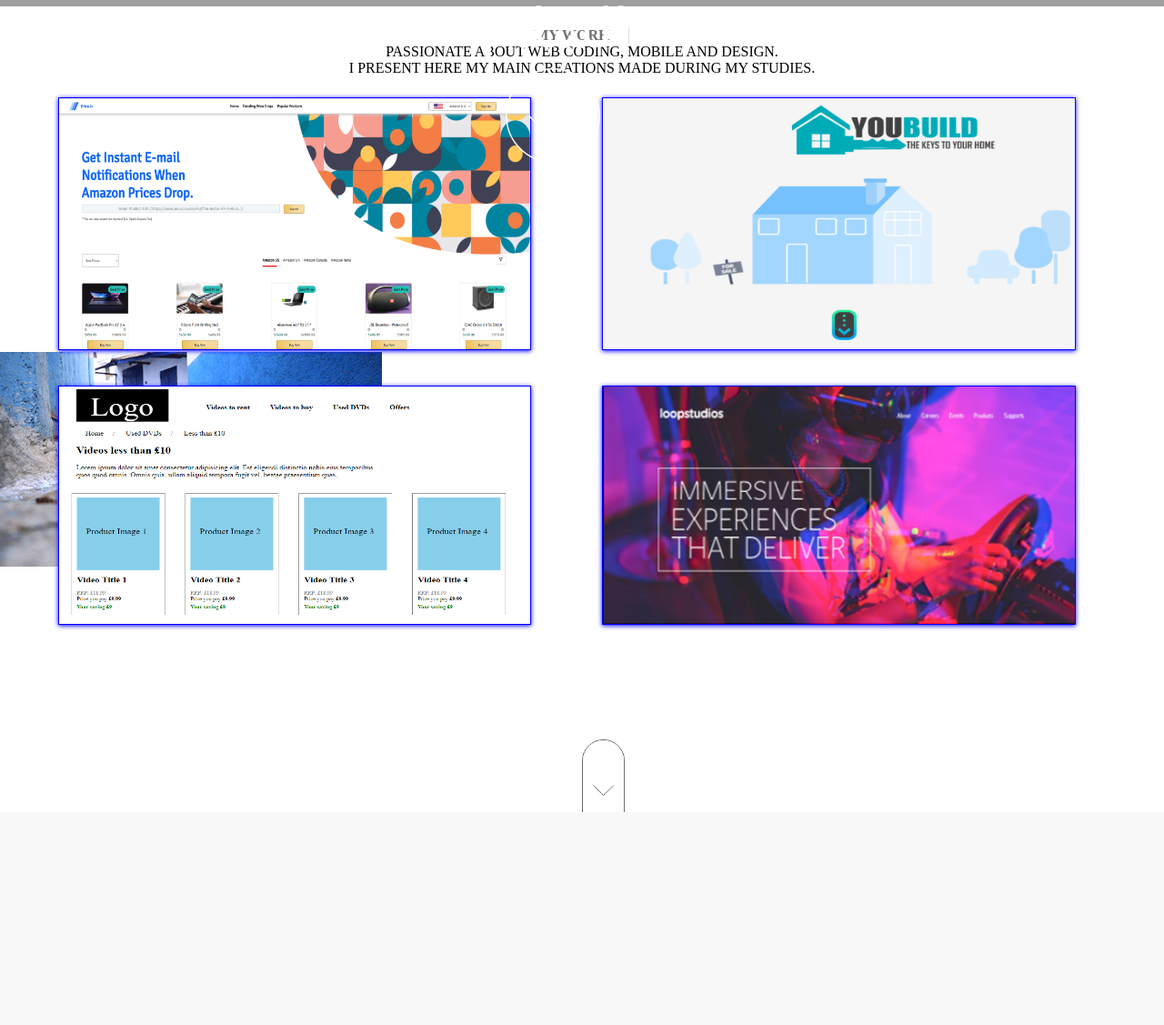
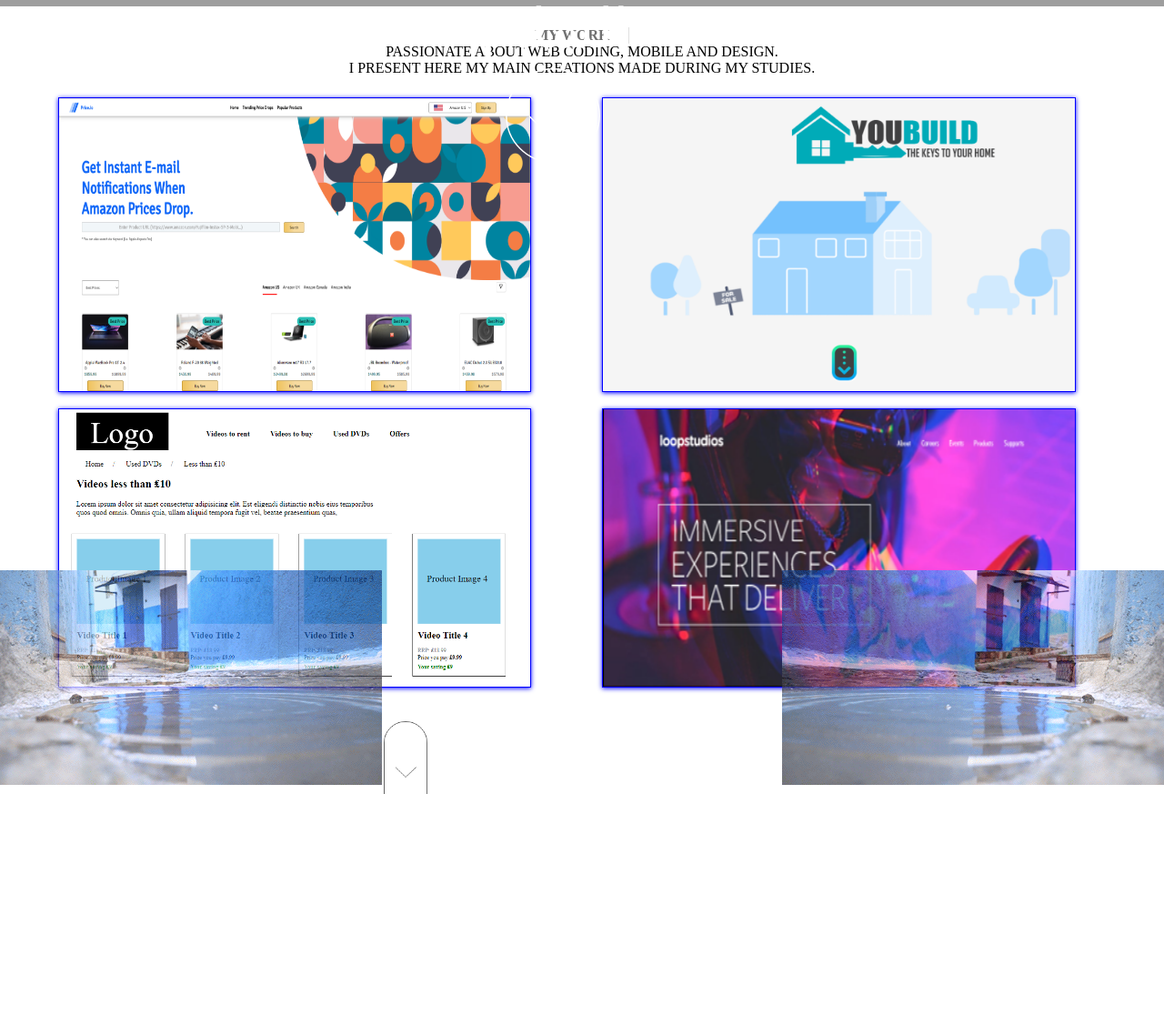
Before and after one commit to JAMALEEY/Portfolio_JamalEddineElidrissiYassir, a PHP site: page / in a window 1280 px wide. Shown: the part 493-1620 px from the top of the page at 91% size. Before the commit the page ends 1386 px from the top, so only its background shows below. Run offline with PHP 8.4, Linux system fonts and the light colour scheme; some libraries are stand-ins or nearby versions; grey boxes are pictures that could not be loaded.

Commit message:
section two done

```diff
--- a/css/style.css
+++ b/css/style.css
@@ -105,7 +105,7 @@
 
 .portfolio{
     width: 100%;
-    height: 380px;
+    height: 637px;
 }
 
 .img1 {
@@ -162,7 +162,7 @@
         /* grid-template: repeat(2, 1fr) / repeat(2, 1fr); */
         grid-template-columns: 45% 45%;
         grid-template-rows: 39% 37%;
-        gap: 41px 80px;
+        gap: 20px 80px;
 
     }
 
@@ -171,17 +171,23 @@
 .buttonnext{
 
     display: grid;
-    grid-template-columns: 8fr 1fr 7fr;
+    grid-column: 2/3;
+
 }
 .downn{
     grid-column: 2;
     grid-row: 1;
     height: 10vh;
      cursor: pointer;
+     z-index: 1;
 }
 
 .downn:hover{
     opacity: 50%;
+}
+
+#sectionune{
+    height: 620px;
 }
 
 #sectionune p {
@@ -204,22 +210,46 @@
     align-items: center;
 }
 
-.secondimg{
 
+
+
+.imgdaya {
+    background-image: url("/img/daya.gif");
+    height: 236px;
+    background-repeat: no-repeat;
+}
+.imgdaya2 {
+    background-image: url("/img/daya.gif");
+    height: 236px;
+    transform: rotateY(180deg);
+    background-repeat: no-repeat;
+}
+
+#sectiontwo{
+
+      height: 500px;
+}
+
+.buttoncontainer{
+    height: 120px;
+    display: grid;
+    grid-template-columns: 8fr 1fr 7fr;
+    width: 719px;
+    margin: auto;
 
 }
 
-#daya {
-    background: url("/img/daya.gif");
-
-
-    background-repeat: no-repeat;
-    width: 100%;
-    height: 500px;
+.imgwrap{
+    display: grid;
+    grid-template-columns: 1fr 1fr;
+    grid-template-rows: 1fr;
+    position: relative;
+    opacity: 0.70;
+    background-position: center;
+    background-size: cover;
+    background-attachment: fixed;
 
 }
-
-
 
 
 @keyframes tapper {
--- a/index.html
+++ b/index.html
@@ -10,7 +10,7 @@
     <!-- link mediaquery -->
     <link rel="stylesheet" href="responsivity/375.css">
     <!-- AOS -->
-    <link rel="stylesheet" href="https://unpkg.com/aos@next/dist/aos.css">
+
     <!-- link hamburger -->
     <link rel="stylesheet" href="https://cdnjs.cloudflare.com/ajax/libs/font-awesome/4.7.0/css/font-awesome.min.css">
     <script defer src="https://use.fontawesome.com/releases/v5.0.7/js/all.js"></script>
@@ -109,22 +109,31 @@
 <a class="image4">  <img class="img4" src="/img/project4.png" alt="fourthproject">
   </a>
           </div>
+          <div class="buttoncontainer">
+           <div class="buttonnext">
+             <a href="#sectiontwo">
+          <img src="/img/buttonnext.png" alt="buttonnextsection" class="downn"> </a>
+        </div>
+        </div>
           </div>
+
         </div>
 
-        <div class="buttonnext">
-          <img href="#daya" src="/img/buttonnext.png" alt="buttonnextsection" class="downn">
-        </div>
 
         </section>
         </div>
-
-         <section id="daya" class="secondimg">
+<!-- section two -->
+         <section id="sectiontwo">
+            <div class="imgwrap">
 
 
 
+
+      <div class="imgdaya"></div>
+      <div class="imgdaya2"></div>
           <div class="overaly">
 
+              </div>
               </div>
          </section>
 
--- a/responsivity/375.css
+++ b/responsivity/375.css
@@ -116,7 +116,11 @@
 .myportfolio {
     display: flex;
     flex-direction: column;
+}
 
+.portfolio {
+    width: 100%;
+    height: 1088px;
 }
 
 .buttonnext {
@@ -126,4 +130,9 @@
     margin-top: 10px;
 }
 
+.buttoncontainer {
+    width: 100px;
+    margin: auto;
 }
+
+}
```
